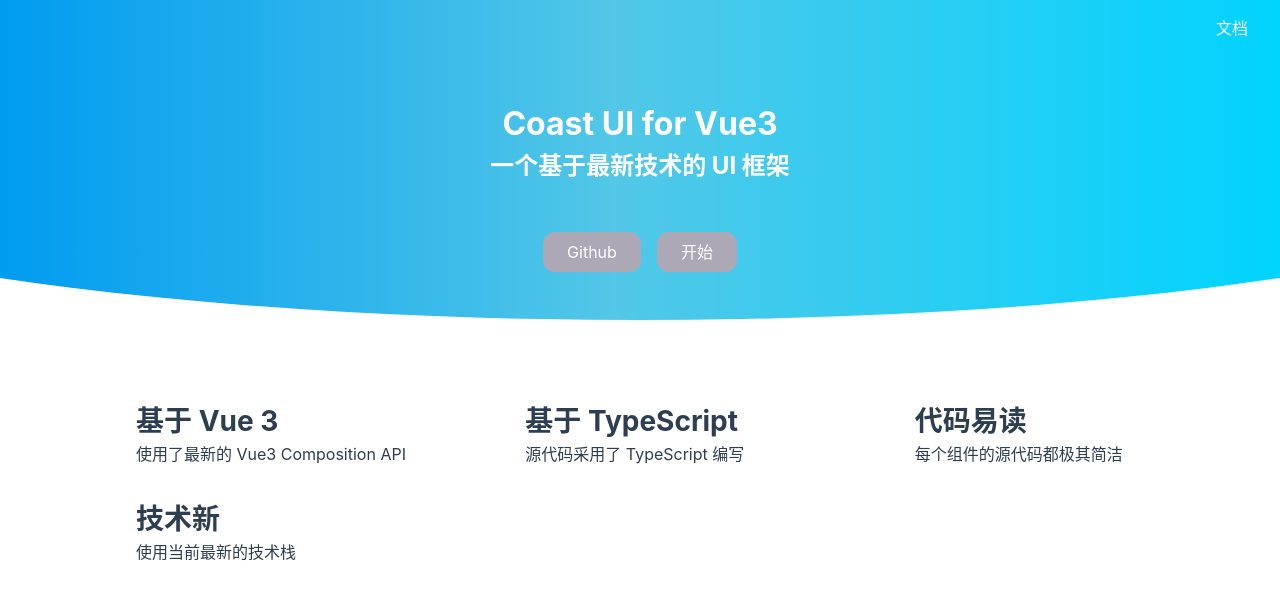
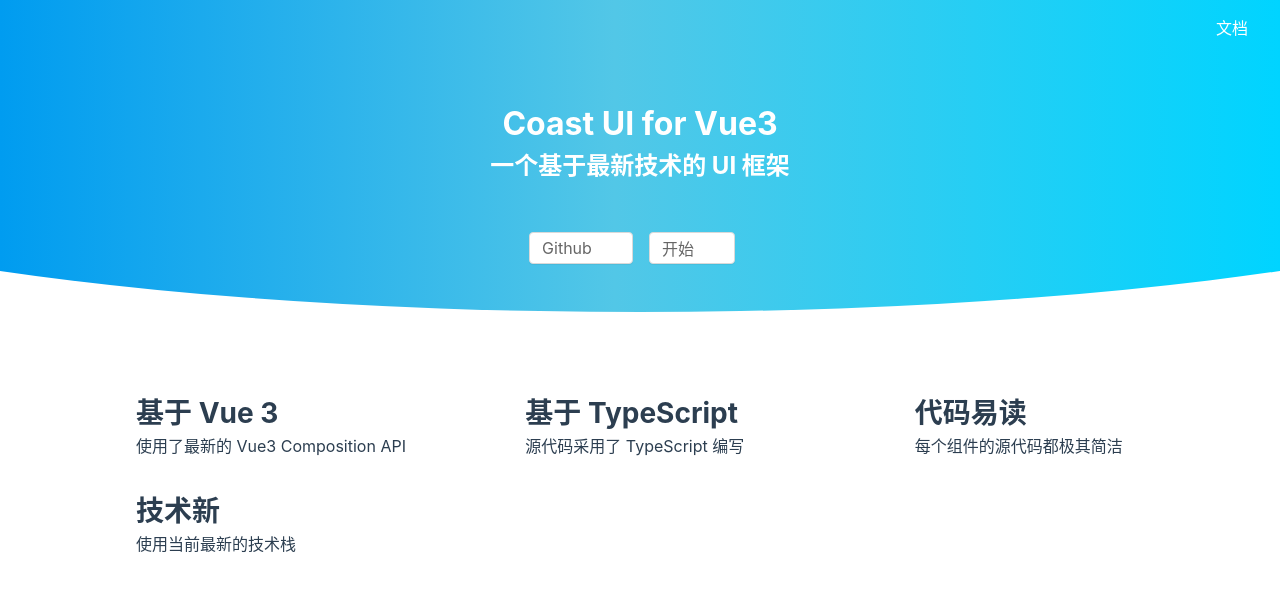
Before and after one commit to dreamqyq/coast-ui-vue3, a Vue app: page /#/ in a window 1280 px wide. Shown: the top 598 px of the page. Built offline with nearby package versions, Linux system fonts and the light colour scheme.

Commit message:
website: home page button style refactor

```diff
--- a/index.html
+++ b/index.html
@@ -5,7 +5,7 @@
   <link rel="icon" href="/favicon.ico" />
   <meta name="viewport" content="width=device-width, initial-scale=1.0">
   <title>Coast UI for Vue3</title>
-  <script src="//at.alicdn.com/t/font_2445940_lrl0w4xrz4h.js"></script>
+  <script src="//at.alicdn.com/t/font_2445940_gvn2ry0yuxl.js"></script>
 </head>
 <body>
   <div id="app"></div>
--- a/src/views/Home.vue
+++ b/src/views/Home.vue
@@ -5,8 +5,22 @@
       <h1>Coast UI for Vue3</h1>
       <h2>一个基于最新技术的 UI 框架</h2>
       <p class="actions">
-        <a href="https://github.com/dreamqyq" target="_blank">Github</a>
-        <router-link to="/doc/introduce">开始</router-link>
+        <a href="https://github.com/dreamqyq" target="_blank">
+          <co-button>
+            Github
+            <svg aria-hidden="true" class="icon">
+              <use xlink:href="#icon-github"></use>
+            </svg>
+          </co-button>
+        </a>
+        <router-link to="/doc/introduce">
+          <co-button>
+            开始
+            <svg aria-hidden="true" class="icon">
+              <use xlink:href="#icon-start"></use>
+            </svg>
+          </co-button>
+        </router-link>
       </p>
     </div>
   </div>
@@ -45,10 +59,11 @@
 </template>
 
 <script lang="ts">
+import { CoButton } from 'coast-ui-vue3';
 import TopNav from '../components/TopNav.vue';
 
 export default {
-  components: { TopNav },
+  components: { TopNav, CoButton },
 };
 </script>
 <style lang="scss" scoped>
@@ -82,14 +97,16 @@
   > .actions {
     margin-top: 40px;
     padding: 8px 0;
-
+    display: flex;
+    justify-content: center;
     a {
-      margin: 0 8px;
-      background: #aca8b6;
-      color: #fff;
-      display: inline-block;
-      padding: 8px 24px;
-      border-radius: 12px;
+      display: flex;
+      align-items: center;
+      margin-right: 16px;
+    }
+    .icon {
+      font-size: 24px;
+      margin-left: 4px;
     }
   }
 }
```
